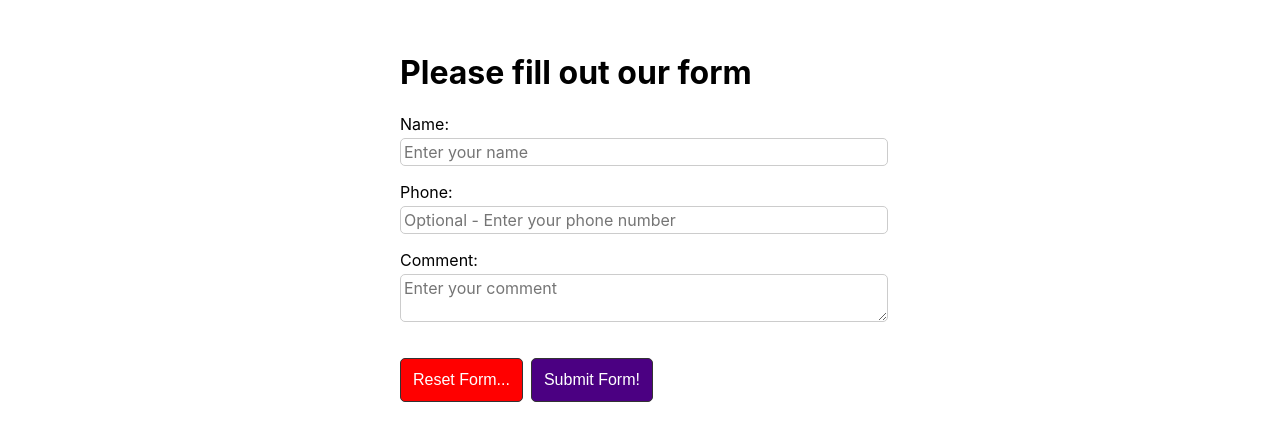
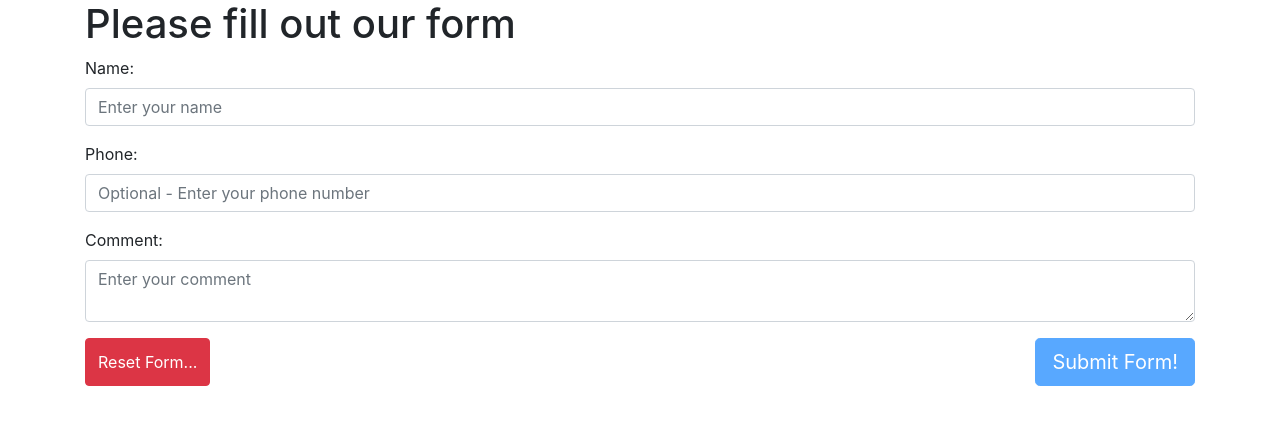
Before and after one commit to danieltott/Styling-React-Components, a React (Create React App) app: page / in a window 1280 px wide. Shown: the top 440 px of the page. Built offline with nearby package versions, Linux system fonts and the light colour scheme.

Commit message:
Add bootstrap

```diff
--- a/public/index.html
+++ b/public/index.html
@@ -13,7 +13,7 @@
     -->
     <link rel="manifest" href="%PUBLIC_URL%/manifest.json" />
     <link rel="shortcut icon" href="%PUBLIC_URL%/favicon.ico" />
-    <link rel="stylesheet" href="%PUBLIC_URL%/styles.css" />
+    <link rel="stylesheet" href="https://stackpath.bootstrapcdn.com/bootstrap/4.4.1/css/bootstrap.min.css" integrity="sha384-Vkoo8x4CGsO3+Hhxv8T/Q5PaXtkKtu6ug5TOeNV6gBiFeWPGFN9MuhOf23Q9Ifjh" crossorigin="anonymous" />
     <!--
       Notice the use of %PUBLIC_URL% in the tags above.
       It will be replaced with the URL of the `public` folder during the build.
--- a/src/Alert.js
+++ b/src/Alert.js
@@ -1,9 +1,16 @@
 import React from 'react'
 
-const Alert = ({ children, ...props }) => (
-  <div role="alert" {...props}>
-    {children}
-  </div>
-)
+const Alert = ({ children, className, variant, ...props }) => {
+  const combinedClassName = `alert alert-${variant} ${className}`
+  return (
+    <div className={combinedClassName} role="alert" {...props}>
+      {children}
+    </div>
+  )
+}
 
 export default Alert
+
+Alert.defaultProps = {
+  variant: 'primary',
+}
--- a/src/App.js
+++ b/src/App.js
@@ -37,18 +37,19 @@ export default function App() {
             type="text"
             id="name"
             placeholder="Enter your name"
+            className={`form-control ${name.error ? 'is-invalid' : ''}`}
             aria-invalid={name.error ? 'true' : 'false'}
-            aria-required="true"
+            required
             {...name.input}
           />
         </InputGroup>
-
         <InputGroup error={phone.error}>
           <label htmlFor="phone">Phone:</label>
           <input
             autoComplete="off"
             type="text"
             id="phone"
+            className="form-control"
             placeholder="Optional - Enter your phone number"
             {...phone.input}
           />
@@ -60,8 +61,9 @@ export default function App() {
             autoComplete="off"
             id="comment"
             placeholder="Enter your comment"
+            className={`form-control ${comment.error ? 'is-invalid' : ''}`}
             aria-invalid={comment.error ? 'true' : 'false'}
-            aria-required="true"
+            required
             {...comment.input}
           />
         </InputGroup>
@@ -81,6 +83,13 @@ export default function App() {
             disabled={state.submitIsDisabled}
             loading={state.formIsLoading}
           >
+            {state.formIsLoading && (
+              <span
+                class="spinner-border spinner-border-sm"
+                role="status"
+                aria-hidden="true"
+              ></span>
+            )}
             {state.formIsLoading ? 'Submitting...' : 'Submit Form!'}
           </Button>
         </FormActions>
--- a/src/Button.js
+++ b/src/Button.js
@@ -10,14 +10,27 @@ const Button = ({
   type,
   className,
   ...props
-}) => (
-  <button type={type} className={className} disabled={disabled} {...props}>
-    {children}
-  </button>
-)
+}) => {
+  let combinedClassName = `btn btn-${variant} ${className}`
 
+  if (size) {
+    combinedClassName = `${combinedClassName} btn-${size}`
+  }
+
+  return (
+    <button
+      type={type}
+      className={combinedClassName}
+      disabled={disabled}
+      {...props}
+    >
+      {children}
+    </button>
+  )
+}
 export default Button
 
 Button.defaultProps = {
   type: 'button',
+  variant: 'primary',
 }
--- a/src/FormActions.js
+++ b/src/FormActions.js
@@ -1,5 +1,9 @@
 import React from 'react'
 
-const FormActions = ({ children, ...props }) => <div {...props}>{children}</div>
+const FormActions = ({ children, className = '', ...props }) => (
+  <div className={`d-flex justify-content-between ${className}`} {...props}>
+    {children}
+  </div>
+)
 
 export default FormActions
--- a/src/InputGroup.js
+++ b/src/InputGroup.js
@@ -1,11 +1,12 @@
 import React from 'react'
-import Alert from './Alert'
 
-const InputGroup = ({ children, error, ...props }) => (
-  <div {...props}>
-    {children}
-    {error && <Alert>{error}</Alert>}
-  </div>
-)
+const InputGroup = ({ children, className = '', error, ...props }) => {
+  return (
+    <div className={`form-group ${className}`} {...props}>
+      {children}
+      {error && <div className="invalid-feedback">{error}</div>}
+    </div>
+  )
+}
 
 export default InputGroup
--- a/src/Main.js
+++ b/src/Main.js
@@ -1,9 +1,13 @@
 import React from 'react'
 
-const Main = ({ children, props }) => (
-  <div role="main" {...props}>
+const Main = ({ children, className, props }) => (
+  <div role="main" className={`container ${className}`} {...props}>
     {children}
   </div>
 )
 
 export default Main
+
+Main.defaultProps = {
+  className: '',
+}
```
